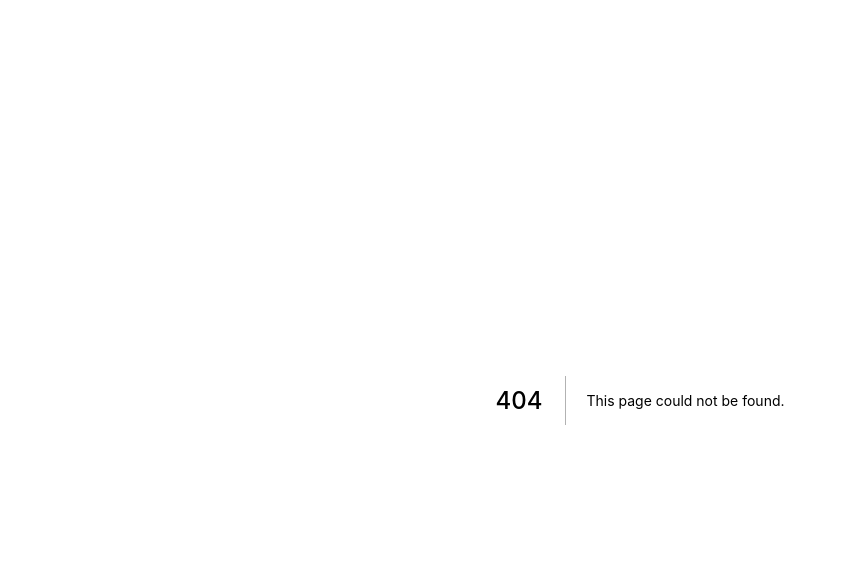
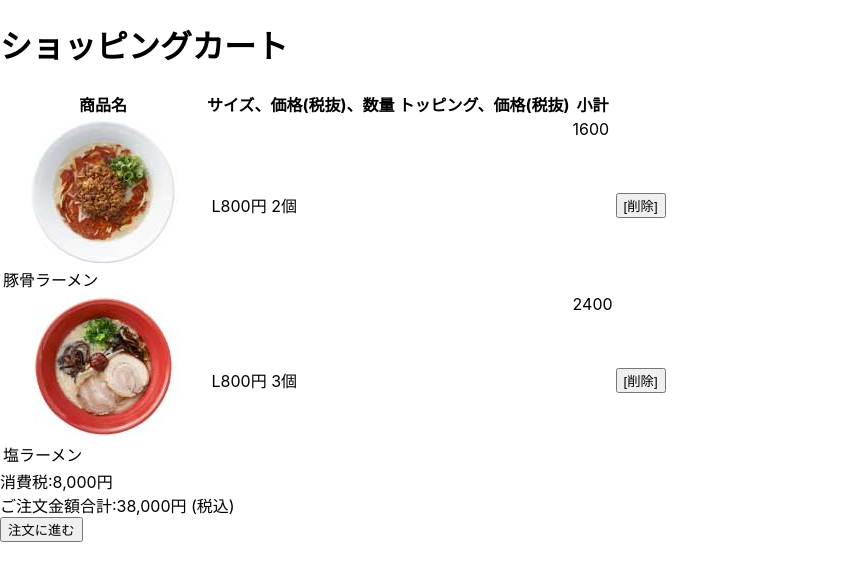
Before and after one commit to watanabekanako/ec-202207d, a Next.js app: page /items/cartPage in a window 1280 px wide. Before the commit this address had no page. Shown: the top 580 px of the page, without its empty margins (0-847 px from the left). Built offline with nearby package versions, Linux system fonts and the light colour scheme; data requests are answered from the project's data file.

Commit message:
1-5 編集

```diff
--- a/data/db.json
+++ b/data/db.json
@@ -94,6 +94,27 @@
       "pass": "passpass",
       "id": 2
     }
-
+  ],
+  "cartItems": [
+    {
+      "id": 2,
+      "img": "/img/1.jpg",
+      "name": "豚骨ラーメン",
+      "size": "L",
+      "price": 800,
+      "quantity": 2,
+      "options": "",
+      "subtotal": 1600
+    },
+    {
+      "id": 3,
+      "img": "/img/2.jpg",
+      "name": "塩ラーメン",
+      "size": "L",
+      "price": 800,
+      "quantity": 3,
+      "options": "",
+      "subtotal": 2400
+    }
   ]
 }
--- /dev/null
+++ b/src/compornents/cart.tsx
@@ -0,0 +1,104 @@
+import Head from 'next/head';
+// import Link from 'next/link';
+import useSWR, { useSWRConfig } from 'swr';
+import Image from 'next/image';
+import { useState } from 'react';
+
+const fetcher = (url: any) => fetch(url).then((res) => res.json());
+
+function CartPage() {
+    const { mutate } = useSWRConfig()
+    const { data, error } = useSWR('http://localhost:8000/cartItems', fetcher)
+
+    if (error) return <div>failed to load</div>
+    if (!data) return <div>loading...</div>
+
+  return (
+    <>
+      <Head>
+        <title>ラクスヌードル</title>
+      </Head>
+
+      <h1 className="page-title">ショッピングカート</h1>
+
+      <div className="row">
+        <table className="striped">
+          <thead>
+            <tr>
+              <th className="cart-table-th">商品名</th>
+              <th>サイズ、価格(税抜)、数量</th>
+              <th>トッピング、価格(税抜)</th>
+              <th>小計</th>
+            </tr>
+          </thead>
+
+          <tbody>
+
+          {data.map((cartitem:any) => {
+            return (
+                <tr>
+
+                <td className="cart-item-name">
+                <div className="cart-item-icon">
+                    <Image src={cartitem.img} width={200} height={143} />
+                </div>
+                <span>{cartitem.name}</span>
+                </td>
+
+                <td>
+                <span className="price">&nbsp;{cartitem.size}</span>
+                  {cartitem.price}円 {cartitem.quantity}個
+                </td>
+
+
+                <td>{cartitem.options}</td>
+
+                <div className="text-center">{cartitem.subtotal}</div>
+
+                <td>
+                <button onClick={
+                    () => {fetch(`http://localhost:8000/cartItems/${cartitem.id}`,{method: 'DELETE'})
+                    mutate('http://localhost:8000/cartItems')
+                    }}>[削除]</button></td>
+                </tr>
+            )})}
+
+           </tbody>
+          </table>
+
+          </div>
+
+      <div className="row cart-total-price">
+        <div>消費税:8,000円</div>
+        <div>ご注文金額合計:38,000円 (税込)</div>
+      </div>
+
+      <div className="row order-confirm-btn">
+        <button
+          className="btn"
+          type="button"
+          onClick="location.href='order_confirm.html'"
+        >
+          <span>注文に進む</span>
+        </button>
+      </div>
+    </>
+  );
+}
+
+export default CartPage;
+
+// function App() {
+//   const [total, setTotal] = useState(0);
+
+//   const addHandler = (sub:any) => {
+//     setTotal(total + sub);
+//   };
+
+//   return (
+//     <main>
+//       {/* <Items addHandler={addHandler} /> */}
+//       <p>合計{total}円</p>
+//     </main>
+//   );
+// }
--- /dev/null
+++ b/src/pages/items/cartPage.tsx
@@ -0,0 +1,13 @@
+import Head from 'next/head';
+import CartPage from '../../compornents/cart';
+
+export default function Page() {
+    return (
+        <>
+        <Head>
+          <title>商品一</title>
+        </Head>
+        <CartPage />
+        </>
+    );
+}
```
Also changed, not shown: src/pages/items/cart.tsx (deleted, +0 -88 lines).
